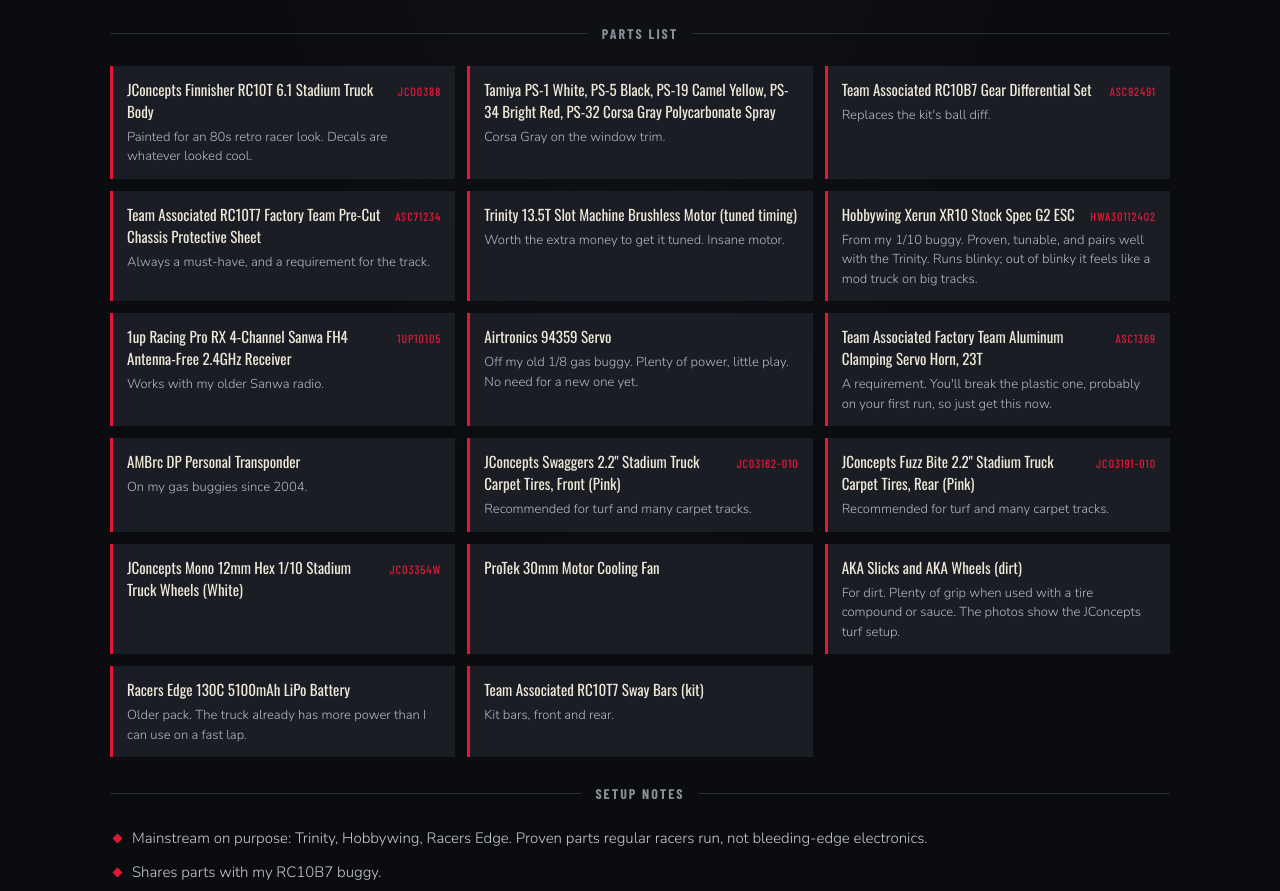
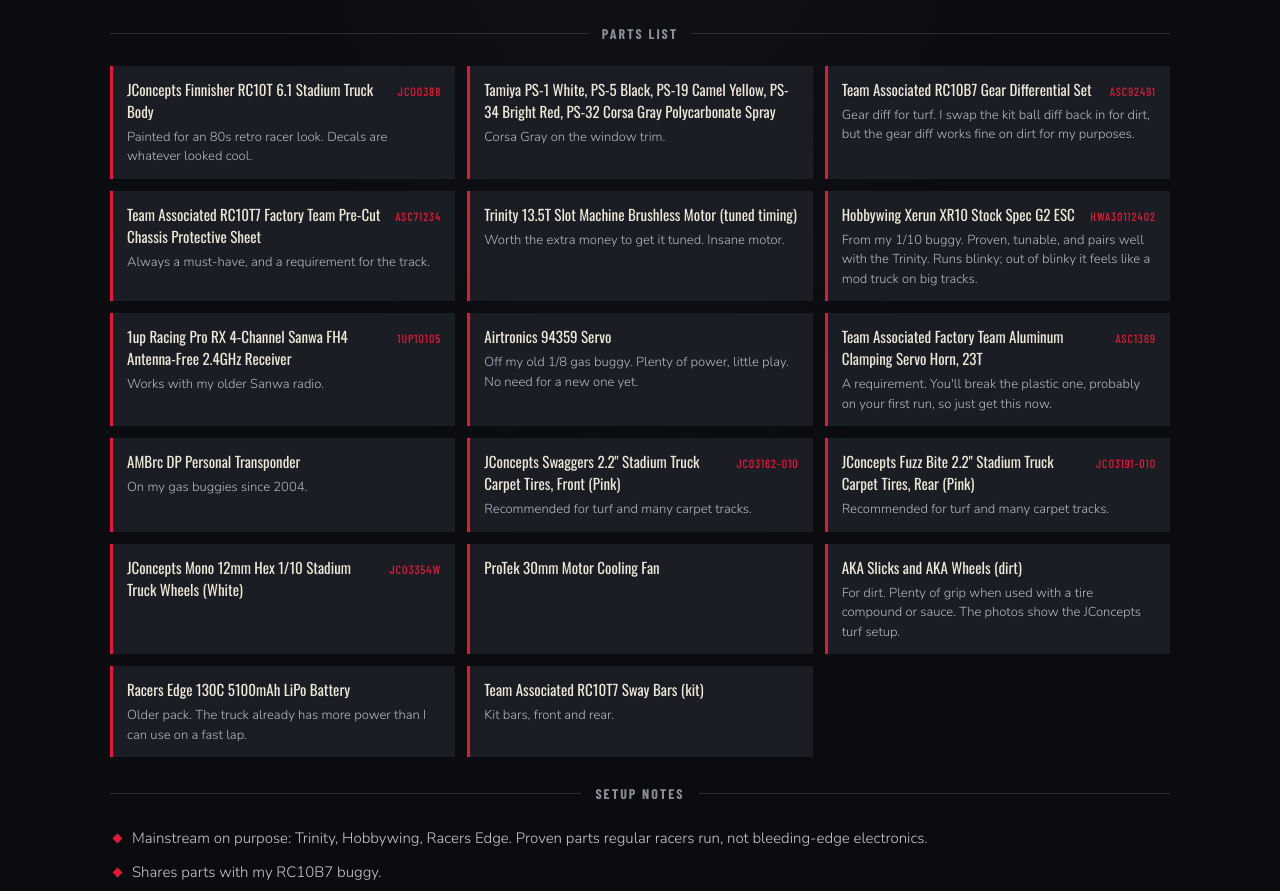
Before and after one commit to mhcrabtree/labzrc.com, a plain HTML site: page build-files/rc10t7/index.html in a window 1280 px wide. Shown: the part 1856-2747 px from the top of the page. Drawn offline with Linux system fonts and the light colour scheme.

Commit message:
80s Flashback RC10T7: gear diff vs ball diff note
Co-Authored-By: Claude Opus 5.5 <noreply@anthropic.com>

```diff
--- a/build-files/rc10t7/index.html
+++ b/build-files/rc10t7/index.html
@@ -69,7 +69,7 @@ var BUILD = {
     { name: "Tamiya PS-1 White, PS-5 Black, PS-19 Camel Yellow, PS-34 Bright Red, PS-32 Corsa Gray Polycarbonate Spray",
       note: "Corsa Gray on the window trim." },
     { name: "Team Associated RC10B7 Gear Differential Set", partNo: "ASC92491",
-      note: "Replaces the kit's ball diff." },
+      note: "Gear diff for turf. I swap the kit ball diff back in for dirt, but the gear diff works fine on dirt for my purposes." },
     { name: "Team Associated RC10T7 Factory Team Pre-Cut Chassis Protective Sheet", partNo: "ASC71234",
       note: "Always a must-have, and a requirement for the track." },
     { name: "Trinity 13.5T Slot Machine Brushless Motor (tuned timing)",
```
